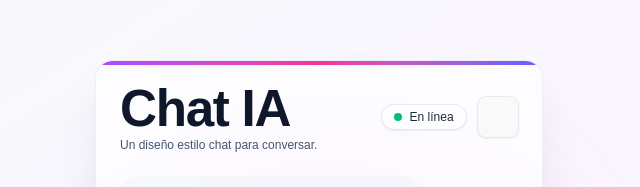
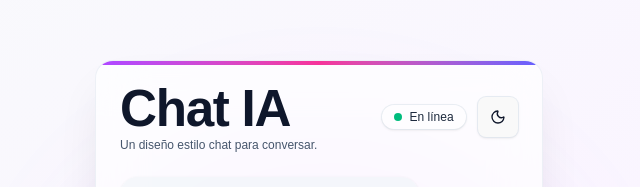
Before and after one commit to YunierAyala2000/Chat-IA-with-Open-Router-IA, a React (Vite) app: page / in a window 1280 px wide. Shown: the top 187 px of the page, without its empty margins (321-961 px from the left). Built offline with nearby package versions, Linux system fonts and the light colour scheme.

Commit message:
ajustes de diseño y mejoras

```diff
--- a/src/App.tsx
+++ b/src/App.tsx
@@ -162,14 +162,14 @@ function App() {
                 <span>En línea</span>
               </div>
 
-              <button
-                type="button"
+              <Button
+                variant="outline"
                 onClick={() => setTheme((prev) => (prev === "dark" ? "light" : "dark"))}
                 className="inline-flex h-10 w-10 items-center justify-center rounded-full bg-white/60 text-slate-900 shadow-sm ring-1 ring-slate-200/80 transition hover:bg-white/80 dark:bg-slate-950/40 dark:text-white dark:ring-white/10 dark:hover:bg-slate-950/70"
                 aria-label={`Cambiar a modo ${theme === "dark" ? "claro" : "oscuro"}`}
               >
-                {theme === "dark" ? <Sun className="h-5 w-5 bg-white dark:bg-white" /> : <Moon className="h-5 w-5" />}
-              </button>
+                {theme === "dark" ? <Sun className="h-5 w-5" /> : <Moon className="h-5 w-5" />}
+              </Button>
             </div>
           </header>
 
```
